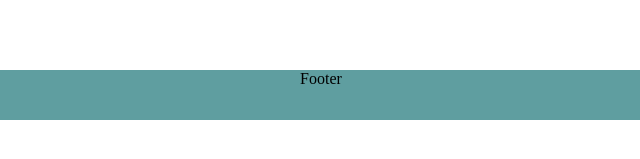
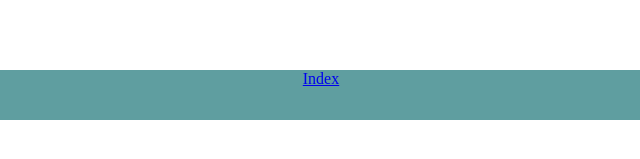
Before and after one commit to KGood93/statsAppWire, a plain HTML site: page entry.html in a window 1280 px wide. Shown: the part 525-684 px from the top of the page, 319-959 px from the left. Drawn offline with nearby package versions, Linux system fonts and the light colour scheme.

Commit message:
index link for wireframe

```diff
--- a/entry.html
+++ b/entry.html
@@ -35,6 +35,8 @@
         </section>
       </div>
     </main>
-    <footer role="content-info">Footer</footer>
+    <footer role="content-info">
+        <a href="index.html">Index</a>
+    </footer>
   </body>
 </html>
```
Also changed, not shown: landing.html (+3 -1 lines), login.html (+3 -1 lines), register.html (+3 -1 lines).
